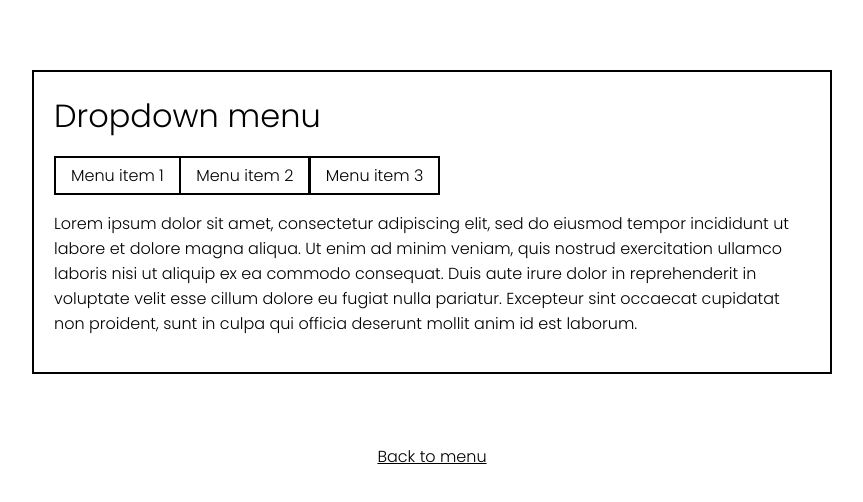
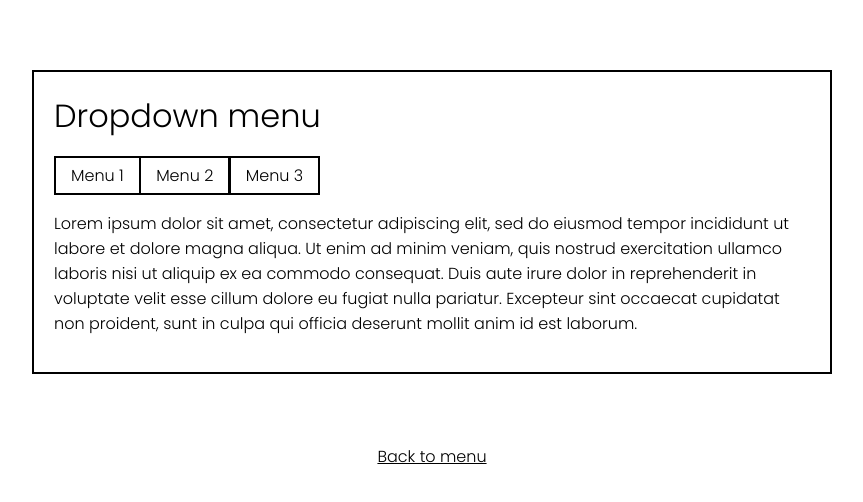
Before and after one commit to kond1ter/js-examples, a plain HTML site: page dropdown.html in a window 1280 px wide. Shown: the top 502 px of the page, without its empty margins (208-1071 px from the left). Drawn offline with Linux system fonts and the light colour scheme.

Commit message:
Update dropdown.html

```diff
--- a/dropdown.html
+++ b/dropdown.html
@@ -16,14 +16,14 @@
 
 		<ul class="dropdown-menu">
 			<li class="dropdown-menu__item">
-				<div class="dropdown-menu__item-title">Menu item 1</div>
+				<div class="dropdown-menu__item-title">Menu 1</div>
 				<ul class="dropdown-menu__dropdown dropdown-menu__dropdown_hidden">
 					<li class="dropdown-menu__dropdown-item">Dropdown item 1</li>
 					<li class="dropdown-menu__dropdown-item">Dropdown item 2</li>
 				</ul>
 			</li>
 			<li class="dropdown-menu__item">
-				<div class="dropdown-menu__item-title">Menu item 2</div>
+				<div class="dropdown-menu__item-title">Menu 2</div>
 				<ul class="dropdown-menu__dropdown dropdown-menu__dropdown_hidden">
 					<li class="dropdown-menu__dropdown-item">Dropdown item 1</li>
 					<li class="dropdown-menu__dropdown-item">Dropdown item 2</li>
@@ -32,7 +32,7 @@
 				</ul>
 			</li>
 			<li class="dropdown-menu__item">
-				<div class="dropdown-menu__item-title">Menu item 3</div>
+				<div class="dropdown-menu__item-title">Menu 3</div>
 				<ul class="dropdown-menu__dropdown dropdown-menu__dropdown_hidden">
 					<li class="dropdown-menu__dropdown-item">Dropdown item 1</li>
 					<li class="dropdown-menu__dropdown-item">Dropdown item 2</li>
```
